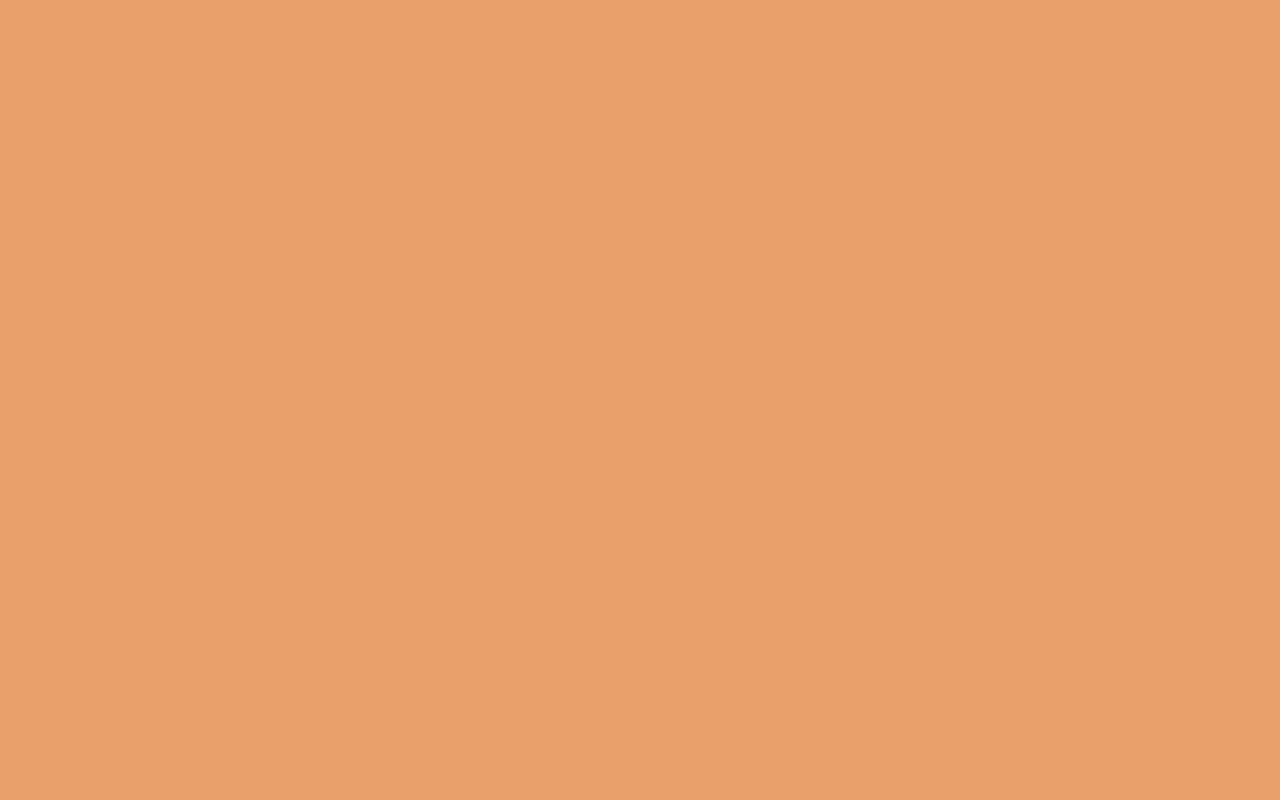
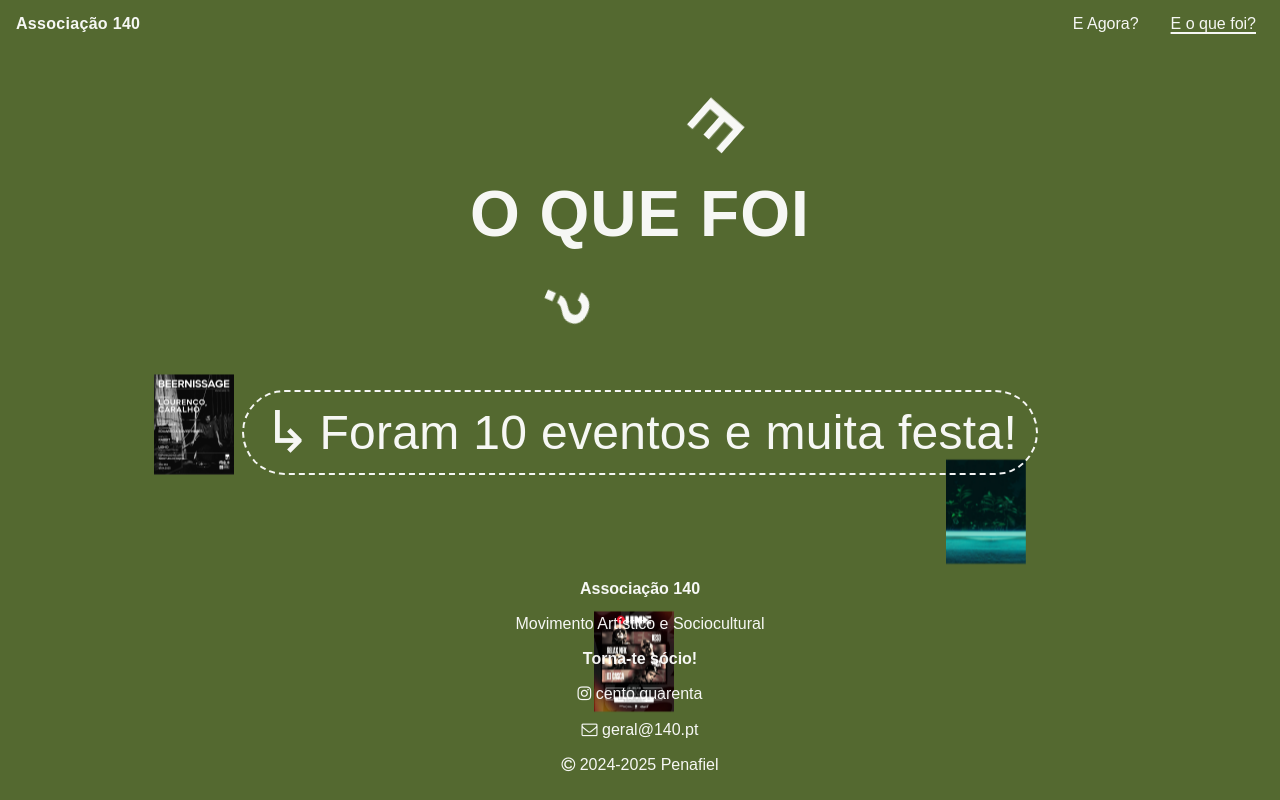
Before and after one commit to mdaraujo/140, a React (Vite) app: page /foi in a window 1280 px wide. Before the commit this address had no page. Built offline with nearby package versions, Linux system fonts and the light colour scheme; a web font is replaced by a local one.

Commit message:
feat(routing+header): switch route to /foi and add clickable answer behavior; vary no-event answer on Agora

```diff
--- a/src/App.tsx
+++ b/src/App.tsx
@@ -13,7 +13,7 @@ const App: React.FC = () => {
       <BrowserRouter basename={base}>
         <Routes>
           <Route path="/" element={<Home />} />
-          <Route path="/passado" element={<PastEvents />} />
+          <Route path="/foi" element={<PastEvents />} />
         </Routes>
       </BrowserRouter>
     </AppProviders>
--- a/src/components/layout/Navbar.tsx
+++ b/src/components/layout/Navbar.tsx
@@ -40,10 +40,7 @@ const Navbar = forwardRef<HTMLElement, NavbarProps>(({ className }, ref) => {
           <NavLink to="/" className={({ isActive }) => `nav-link${isActive ? ' active' : ''}`}>
             E Agora?
           </NavLink>
-          <NavLink
-            to="/passado"
-            className={({ isActive }) => `nav-link${isActive ? ' active' : ''}`}
-          >
+          <NavLink to="/foi" className={({ isActive }) => `nav-link${isActive ? ' active' : ''}`}>
             E o que foi?
           </NavLink>
         </div>
@@ -72,7 +69,7 @@ const Navbar = forwardRef<HTMLElement, NavbarProps>(({ className }, ref) => {
           E Agora?
         </NavLink>
         <NavLink
-          to="/passado"
+          to="/foi"
           className="menu-link"
           role="menuitem"
           onClick={() => setIsMenuOpen(false)}
--- a/src/components/layout/QuestionHeader.tsx
+++ b/src/components/layout/QuestionHeader.tsx
@@ -5,10 +5,11 @@ interface QuestionHeaderProps {
   onOpenPopUp: () => void;
   lines?: [string, string, string];
   answer?: string;
+  onAnswerClick?: () => void;
 }
 
 const QuestionHeader = forwardRef<HTMLDivElement, QuestionHeaderProps>(
-  ({ onOpenPopUp, lines = ['E', 'AGORA', '?'], answer }, ref) => {
+  ({ onOpenPopUp, lines = ['E', 'AGORA', '?'], answer, onAnswerClick }, ref) => {
     const [questionCueIndex, setQuestionCueIndex] = useState<number | null>(null);
 
     const handleClickTargetKeyDown = useCallback(
@@ -91,10 +92,10 @@ const QuestionHeader = forwardRef<HTMLDivElement, QuestionHeaderProps>(
             onKeyDown={(e) => {
               if (e.key === 'Enter' || e.key === ' ') {
                 e.preventDefault();
-                onOpenPopUp();
+                (onAnswerClick || onOpenPopUp)();
               }
             }}
-            onClick={onOpenPopUp}
+            onClick={() => (onAnswerClick || onOpenPopUp)()}
           >
             <span className="answer-tail" aria-hidden="true">
               ↳
--- a/src/pages/EventsPage.tsx
+++ b/src/pages/EventsPage.tsx
@@ -1,4 +1,4 @@
-import React, { useEffect, useMemo } from 'react';
+import React, { useCallback, useEffect, useMemo } from 'react';
 import { Footer, QuestionHeader, Navbar } from '../components/layout';
 import { MovingElement } from '../components/moving';
 import { PopupModal } from '../components/ui';
@@ -48,13 +48,14 @@ function EventsContent({
     };
   }, [themeClass]);
 
-  if (!responsiveConfig) return null;
-
   // Build fun answer text
   const answerText = (() => {
     const { nowEvents, pastEvents } = splitEvents(allEvents);
     if (headerLines[1] === 'AGORA') {
-      if (nowEvents.length === 0) return 'Torna‑te sócio';
+      if (nowEvents.length === 0) {
+        const OPTIONS = ['Torna-te sócio!', 'Vê o que já foi!'];
+        return OPTIONS[Math.floor(Math.random() * OPTIONS.length)];
+      }
       const next = [...nowEvents].sort(
         (a, b) => new Date(a.startAt).getTime() - new Date(b.startAt).getTime(),
       )[0];
@@ -78,6 +79,20 @@ function EventsContent({
     return `Foram ${pastEvents.length} eventos e muita ${word}!`;
   })();
 
+  const handleAnswerClick = useCallback(() => {
+    // On Agora page: if no events and answer suggests past, navigate to /foi
+    if (headerLines[1] === 'AGORA') {
+      const { nowEvents } = splitEvents(allEvents);
+      if (nowEvents.length === 0 && answerText.toLowerCase().includes('já foi')) {
+        window.location.assign(`${import.meta.env.BASE_URL || ''}foi`);
+        return;
+      }
+    }
+    openHeaderPopup();
+  }, [headerLines, openHeaderPopup, answerText]);
+
+  if (!responsiveConfig) return null;
+
   return (
     <div className={themeClass}>
       <Navbar ref={navbarRef} />
@@ -86,6 +101,7 @@ function EventsContent({
         onOpenPopUp={openHeaderPopup}
         lines={headerLines}
         answer={answerText}
+        onAnswerClick={handleAnswerClick}
       />
 
       {Array.from({ length: movingObjectCount }).map((_, index) => (
```
